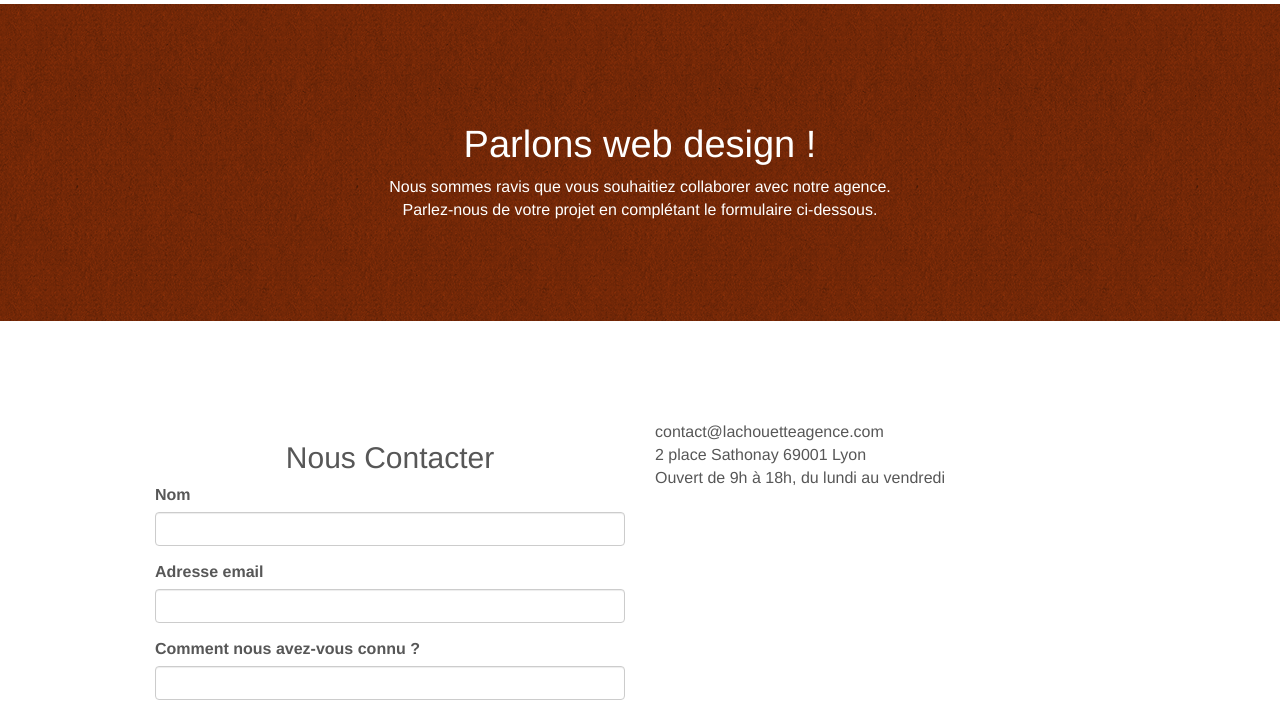
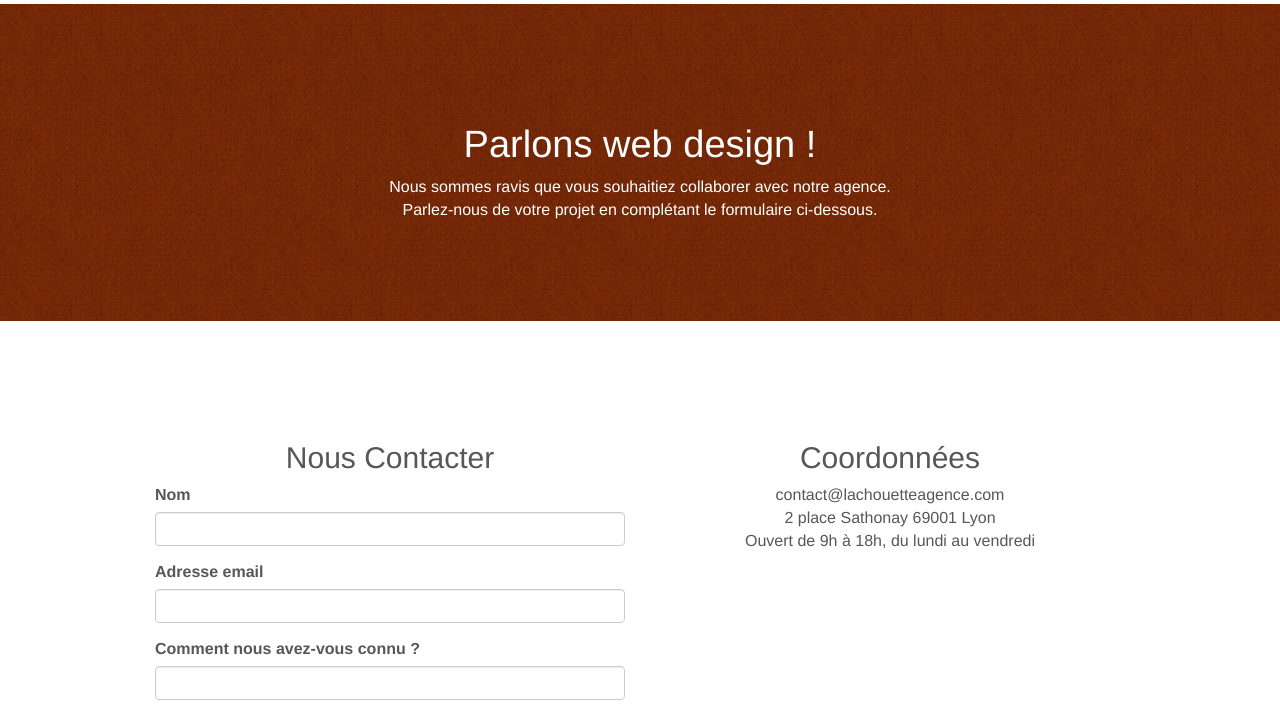
Before and after one commit to imadkaanane/ImadKaanane_4_15082021, a plain HTML site: page contact.html in a window 1280 px wide. Shown: the part 88-800 px from the top of the page. Drawn offline with nearby package versions, Linux system fonts and the light colour scheme.

Commit message:
évolution du site

```diff
--- a/contact.html
+++ b/contact.html
@@ -133,7 +133,8 @@
                         </form>
                     </div>
                     <div class="col-sm-6">
-                        <p>
+                        <h2 class="text-center">Coordonnées</h2>
+                        <p class="text-center">
                         contact@lachouetteagence.com<br />2 place Sathonay 69001 Lyon<br />Ouvert
                         de 9h à 18h, du lundi au vendredi<br />
                         </p>
```
